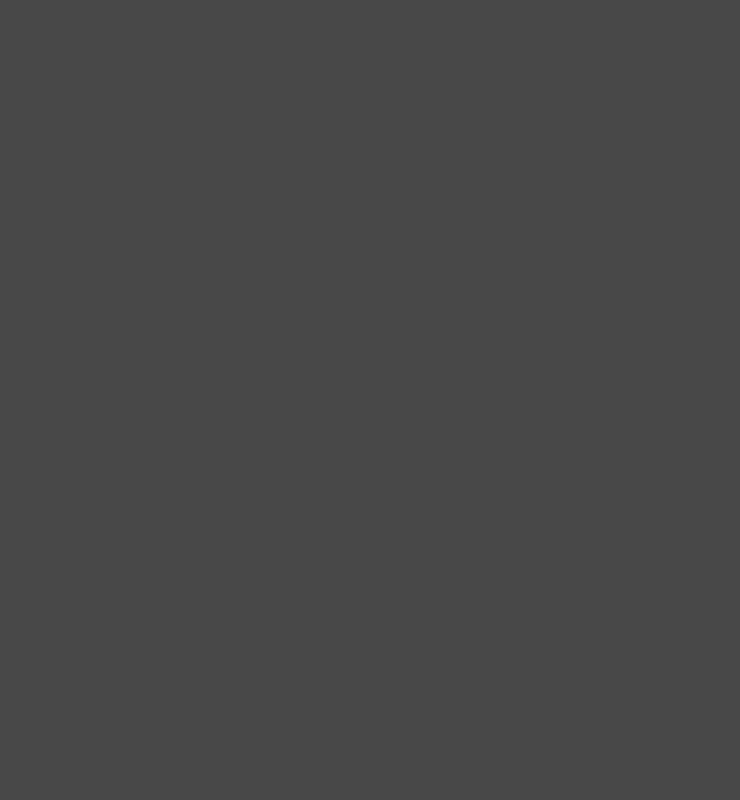
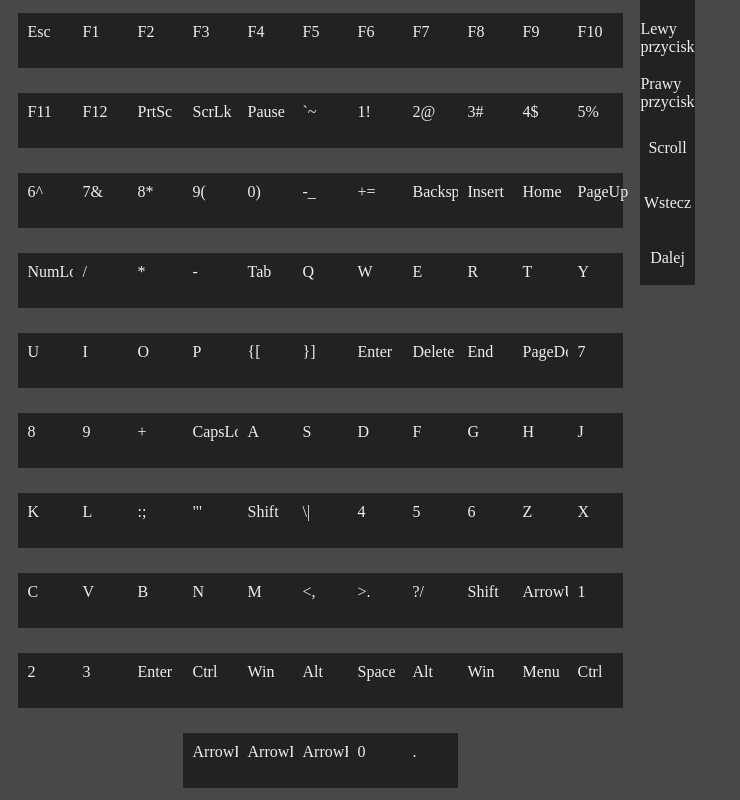
Before and after one commit to michalpawlowski-mp/keyboard-test, a website built with Vite: page index.html in a window 1280 px wide. Shown: the whole page, without its empty margins (0-740 px from the left). Built offline with nearby package versions, Linux system fonts and the light colour scheme.

Commit message:
feat: add click handling and reorganize files into data/events folders

```diff
--- /dev/null
+++ b/src/events/keyboardEvents.js
@@ -0,0 +1,11 @@
+export function keyboardEvents() {
+  window.addEventListener("keydown", (e) => {
+    const keyEl = document.querySelector(`[data-key="${e.code}"]`);
+    if (keyEl) keyEl.classList.add("active");
+  });
+
+  window.addEventListener("keyup", (e) => {
+    const keyEl = document.querySelector(`[data-key="${e.code}"]`);
+    if (keyEl) keyEl.classList.remove("active");
+  });
+}
--- /dev/null
+++ b/src/events/mouseEvents.js
@@ -0,0 +1,13 @@
+export function mouseEvents() {
+  window.addEventListener("contextmenu", (e) => e.preventDefault());
+
+  window.addEventListener("mousedown", (e) => {
+    const keyEl = document.querySelector(`[data-key="${e.button}"]`);
+    if (keyEl) keyEl.classList.add("active");
+  });
+
+  window.addEventListener("mouseup", (e) => {
+    const keyEl = document.querySelector(`[data-key="${e.button}"]`);
+    if (keyEl) keyEl.classList.remove("active");
+  });
+}
--- a/src/main.js
+++ b/src/main.js
@@ -1,4 +1,17 @@
 import "./style.css";
+import mouseKeys from "./data/mouseKeys.js";
+import keyboardKeys from "./data/keyboardKeys.js";
+import { keyboardEvents } from "./events/keyboardEvents.js";
+import { mouseEvents } from "./events/mouseEvents.js";
+
+keyboardEvents();
+mouseEvents();
 
 document.querySelector("#app").innerHTML = `
+  <div class="keyboard">
+    ${keyboardKeys.map((key) => `<div class="key" data-key="${key.code}">${key.label}</div>`).join("")}
+  </div>
+  <div class="mouse">
+    ${mouseKeys.map((key) => `<div class="mouse" data-key="${key.code}">${key.label}</div>`).join("")}
+  </div>
 `;
--- a/src/style.css
+++ b/src/style.css
@@ -7,5 +7,46 @@
 body {
   width: 100vw;
   height: 100vh;
+}
+
+#app {
+  width: 100%;
+  height: 100%;
   background-color: #484848;
+  display: flex;
 }
+
+.keyboard {
+  display: flex;
+  flex-wrap: wrap;
+  width: 50%;
+  height: 100%;
+  justify-content: center;
+  align-items: center;
+}
+.mouse {
+  display: flex;
+  flex-wrap: wrap;
+  width: 50%;
+  height: 100%;
+  justify-content: center;
+  align-items: center;
+}
+
+.key,
+.mouse {
+  padding: 10px;
+  width: 55px;
+  height: 55px;
+  color: #eee;
+  background: #222;
+  transition:
+    color 0.1s ease,
+    background 0.1s ease;
+}
+
+.key.active,
+.mouse.active {
+  color: #4ade80;
+  background: #1a1a1a;
+}
```
Also changed, not shown: src/data/keyboardKeys.js (renamed from src/keyboardKeys.js), src/data/mouseKeys.js (renamed from src/mouseKeys.js).
